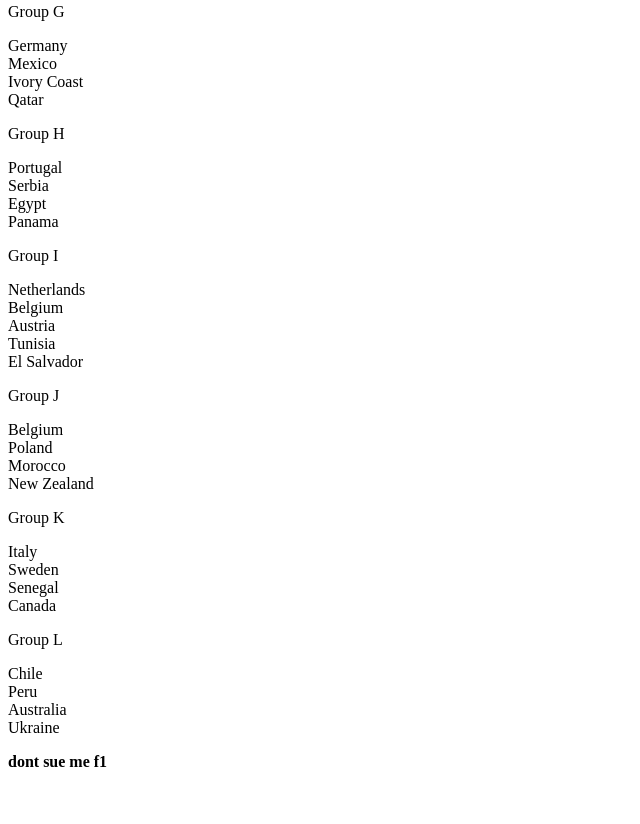
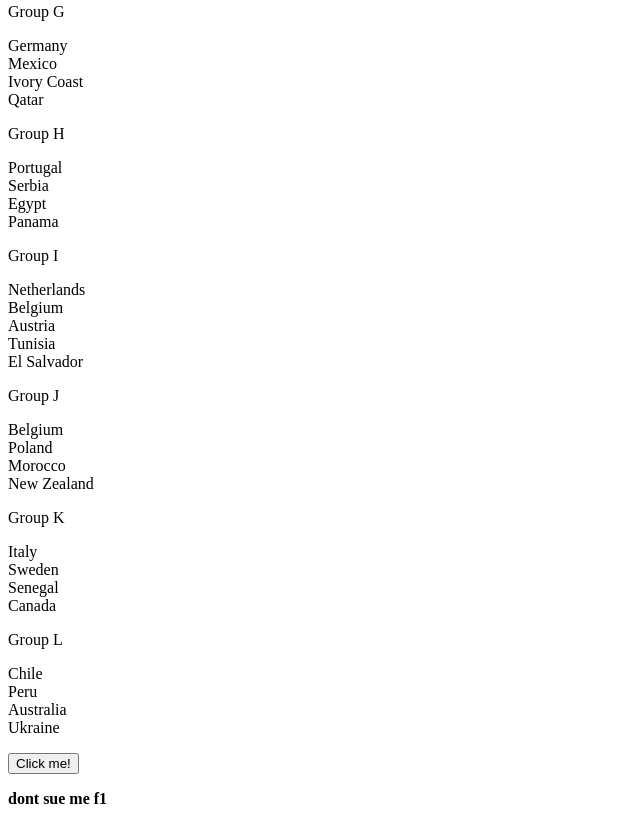
Before and after one commit to oemsayandh/fullstack-learning-jvs, a plain HTML site: page html/index.html in a window 1280 px wide. Shown: the part 2469-3293 px from the top of the page, without its empty margins (0-640 px from the left). Before the commit the page ends 3256 px from the top, so only its background shows below. Drawn offline with Linux system fonts and the light colour scheme.

Commit message:
added button and class for style grouping

```diff
--- a/html/index.html
+++ b/html/index.html
@@ -127,6 +127,8 @@ world cup is a football tournament that takes place every four years. It is orga
 <section>Group L
 <p>Chile<br>Peru<br>Australia<br>Ukraine</p>
 </section>
+<!-- putting class and id and button -->
+<button class="btn" id="myButton">Click me!</button>
 
 </main>
 <!-- footer and strong implemented -->
```
